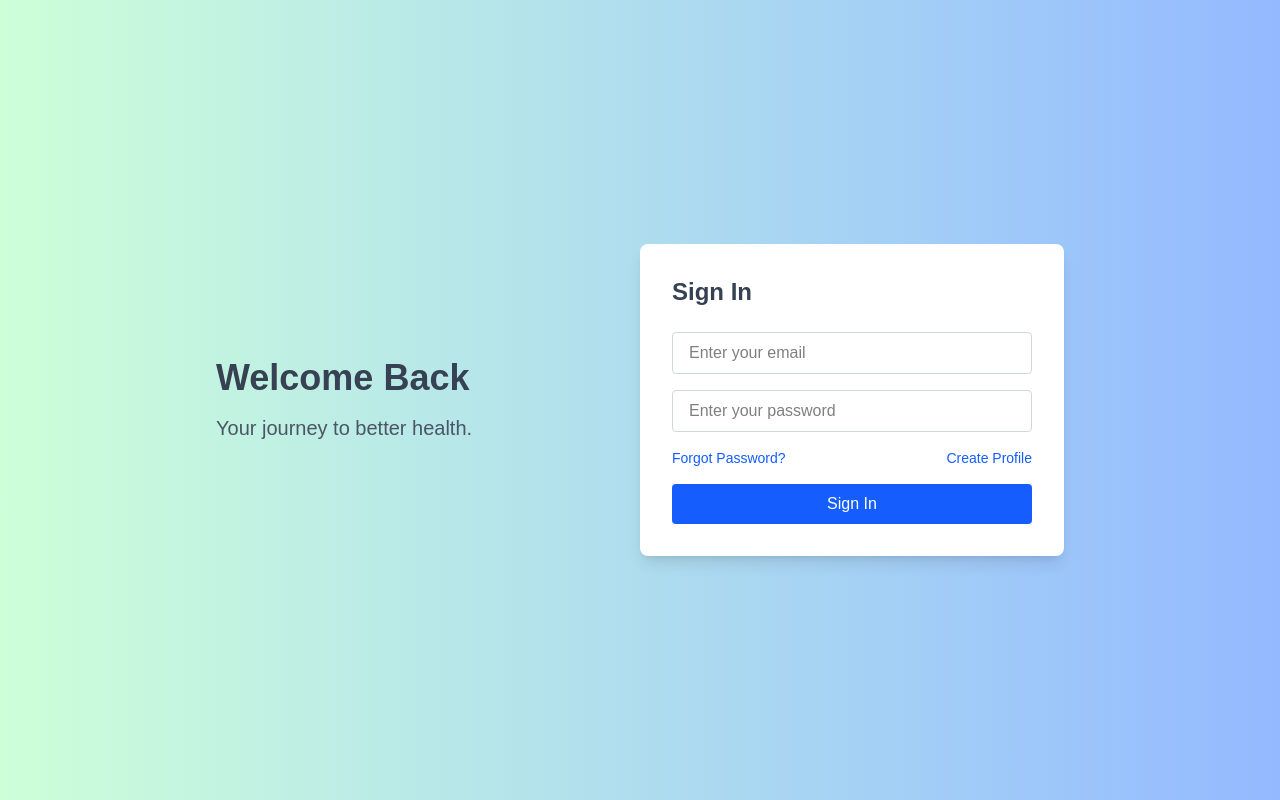
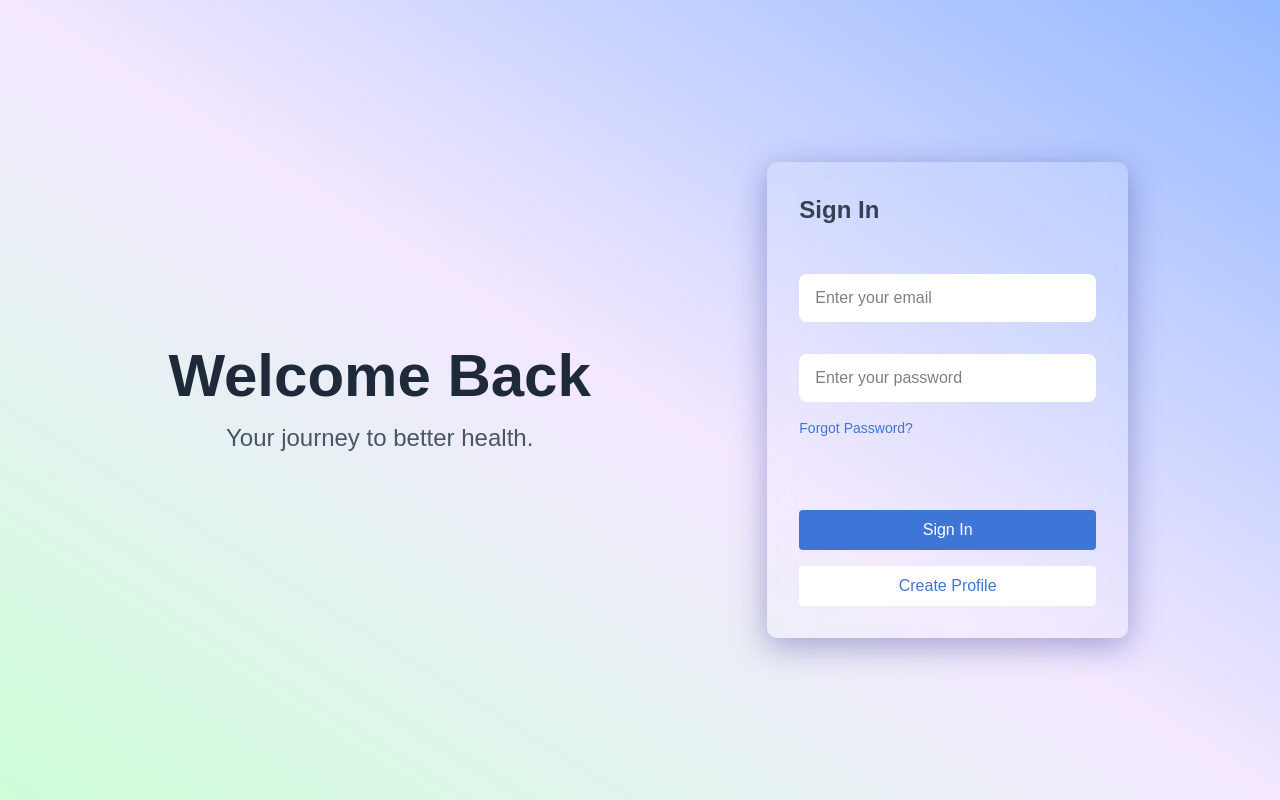
Before and after one commit to akelladeepak/amie-webapp, a React (Vite) app in the folder amie/: page / in a window 1280 px wide. Built offline with nearby package versions, Linux system fonts and the light colour scheme; the HTML template or start-up script is replaced by a standard one.

Commit message:
Change bg color of site and style login

```diff
--- a/amie/src/App.jsx
+++ b/amie/src/App.jsx
@@ -19,7 +19,7 @@ function App() {
 
   return (
     <Router>
-      <div className="min-h-screen bg-gradient-to-r from-[#cdffd8] to-[#94b9ff]">
+      <div className="min-h-screen bg-gradient-to-tr from-[#cdffd8] via-purple-100 to-[#94b9ff]">
         <Routes>
           <Route path="/" element={<Login />} />
           <Route
--- /dev/null
+++ b/amie/src/assets/styles.css
@@ -0,0 +1,7 @@
+.glassmorphic {
+    background: rgba( 255, 255, 255, 0.1 );
+    box-shadow: 0 8px 32px 0 rgba( 31, 38, 135, 0.37 );
+    backdrop-filter: blur( 12.5px );
+    -webkit-backdrop-filter: blur( 12.5px );
+    border-radius: 10px;
+}
--- a/amie/src/pages/Login.jsx
+++ b/amie/src/pages/Login.jsx
@@ -1,5 +1,6 @@
 import React from 'react';
 import { Link, useNavigate } from 'react-router-dom';
+import '../assets/styles.css'
 
 function Login() {
   const navigate = useNavigate();
@@ -12,43 +13,48 @@ function Login() {
 
   return (
     <div className="min-h-screen flex items-center justify-center">
-      <div className="max-w-4xl w-full flex flex-col md:flex-row items-center p-6">
+      <div className="max-w-5xl w-full flex flex-col md:flex-row items-center p-6 space-x-40">
         {/* Left side text */}
-        <div className="md:w-1/2 mb-8 md:mb-0 text-center md:text-left">
-          <h1 className="text-4xl font-bold mb-4 text-gray-700">
+        <div className="md:w-2/3 mb-8 md:mb-0 text-center">
+          <h1 className="text-6xl font-bold mb-4 text-gray-800">
             Welcome Back
           </h1>
-          <p className="text-xl text-gray-600">Your journey to better health.</p>
+          <p className="text-2xl text-gray-600">Your journey to better health.</p>
         </div>
         {/* Right side login form */}
-        <div className="md:w-1/2 bg-white shadow-lg rounded-lg p-8">
-          <h2 className="text-2xl font-semibold mb-6 text-gray-700">Sign In</h2>
+        <div className="md:w-1/2 glassmorphic shadow-lg rounded-lg p-8">
+          <h2 className="text-2xl font-semibold text-gray-700 mb-12">Sign In</h2>
           <form onSubmit={handleSignIn} className="flex flex-col space-y-4">
             <input
               type="email"
               placeholder="Enter your email"
-              className="border border-gray-300 rounded px-4 py-2 focus:outline-none"
+              className=" bg-white rounded-lg px-4 py-3 focus:outline-none mb-8"
               required
             />
             <input
               type="password"
               placeholder="Enter your password"
-              className="border border-gray-300 rounded px-4 py-2 focus:outline-none"
+              className="bg-white rounded-lg px-4 py-3 focus:outline-none"
               required
             />
-            <div className="flex justify-between text-sm text-blue-600">
-              <button type="button" className="hover:underline">
+            <div className="flex justify-between text-sm text-[#3D76D7] mb-18">
+              <button type="button" className="hover:underline cursor-pointer">
                 Forgot Password?
               </button>
-              <Link to="/coming-soon" className="hover:underline">
-                Create Profile
-              </Link>
             </div>
             <button
               type="submit"
-              className="bg-blue-600 text-white py-2 rounded hover:bg-blue-700"
+              className="bg-[#3D76D7] text-white py-2 rounded hover:bg-[#3d66d7] cursor-pointer"
             >
               Sign In
+            </button>
+            <button
+              type="submit"
+              className="bg-white text-[#3D76D7] py-2 rounded hover:bg-gray-100 cursor-pointer"
+            >
+              <Link to="/coming-soon" className="">
+                Create Profile
+              </Link>
             </button>
           </form>
         </div>
```
